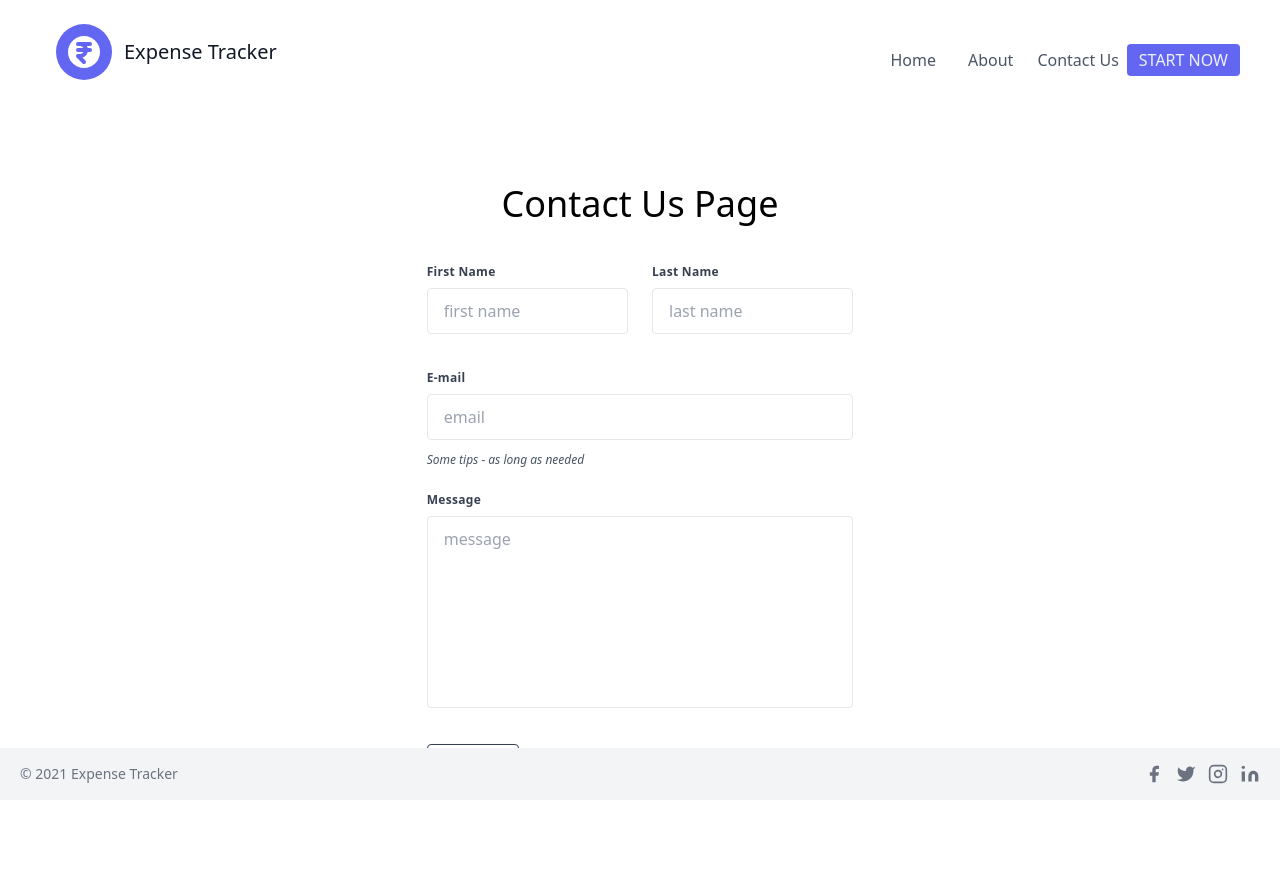
After one commit to Yash-s-Code-Camp/expense-tracker, a PHP site: page /contact.php in a window 1280 px wide. The commit adds this page. Run offline with PHP 8.4, Linux system fonts and the light colour scheme; some libraries are stand-ins or nearby versions.

Commit message:
About and Contact added

```diff
--- /dev/null
+++ b/src/contact.php
@@ -0,0 +1,55 @@
+<?php
+include "./layouts/top.php";
+
+?>
+
+<div class="m-auto w-full my-20">
+    <h1 class="text-4xl text-center mb-10">
+        Contact Us Page
+    </h1>
+    <form class="w-1/3 m-auto">
+  <div class="flex flex-wrap -mx-3 mb-6">
+    <div class="w-full md:w-1/2 px-3 mb-6 md:mb-0">
+      <label class="block  tracking-wide text-gray-700 text-xs font-bold mb-2" for="grid-first-name">
+        First Name
+      </label>
+      <input class="appearance-none block w-full  text-gray-700 border border-gray-200 rounded py-3 px-4 mb-3 leading-tight focus:outline-none focus:bg-white" id="grid-first-name" type="text" placeholder="first name">
+    </div>
+    <div class="w-full md:w-1/2 px-3">
+      <label class="block  tracking-wide text-gray-700 text-xs font-bold mb-2" for="grid-last-name">
+        Last Name
+      </label>
+      <input class="appearance-none block w-full  text-gray-700 border border-gray-200 rounded py-3 px-4 leading-tight focus:outline-none focus:bg-white focus:border-gray-500" id="grid-last-name" type="text" placeholder="last name">
+    </div>
+  </div>
+  <div class="flex flex-wrap -mx-3 mb-6">
+    <div class="w-full px-3">
+      <label class="block  tracking-wide text-gray-700 text-xs font-bold mb-2" for="grid-password">
+        E-mail
+      </label>
+      <input class="appearance-none block w-full  text-gray-700 border border-gray-200 rounded py-3 px-4 mb-3 leading-tight focus:outline-none focus:bg-white focus:border-gray-500" id="email" type="email" placeholder="email">
+      <p class="text-gray-600 text-xs italic">Some tips - as long as needed</p>
+    </div>
+  </div>
+  <div class="flex flex-wrap -mx-3 mb-6">
+    <div class="w-full px-3">
+      <label class="block  tracking-wide text-gray-700 text-xs font-bold mb-2" for="grid-password">
+        Message
+      </label>
+      <textarea class=" no-resize appearance-none block w-full  text-gray-700 border border-gray-200 rounded py-3 px-4 mb-3 leading-tight focus:outline-none focus:bg-white focus:border-gray-500 h-48 resize-none" id="message" placeholder="message"></textarea>
+    </div>
+  </div>
+  <div class="md:flex md:items-center">
+    <div class="md:w-1/3">
+      <button class="shadow bg-teal-400 hover:bg-teal-400 border border-gray-700 focus:shadow-outline focus:outline-none text-gray-900 text-2xl font-bold py-2 px-4 rounded" type="button">
+        Send
+      </button>
+    </div>
+    <div class="md:w-2/3"></div>
+  </div>
+</form>
+</div>
+
+<?php
+include "./layouts/bottom.php";
+?>
--- a/src/layouts/top.php
+++ b/src/layouts/top.php
@@ -9,6 +9,8 @@
   <meta name="viewport" content="width=device-width, initial-scale=1.0">
   <title>Expense Tracker</title>
   <link rel="stylesheet" href="style.css">
+  <link href="https://unpkg.com/tailwindcss@^2/dist/tailwind.min.css" rel="stylesheet">
+
   <script src="main.js" defer></script>
   <script src="https://cdnjs.cloudflare.com/ajax/libs/Chart.js/2.8.0/Chart.bundle.min.js" integrity="sha256-xKeoJ50pzbUGkpQxDYHD7o7hxe0LaOGeguUidbq6vis=" crossorigin="anonymous"></script>
   <link rel="stylesheet" href="https://cdnjs.cloudflare.com/ajax/libs/font-awesome/5.15.3/css/all.min.css">
--- a/src/style.css
+++ b/src/style.css
@@ -626,11 +626,11 @@ video {
 .z-10 {
 	z-index: 10;
 }
+.m-auto {
+	margin: auto;
+}
 .m-10 {
 	margin: 2.5rem;
-}
-.m-auto {
-	margin: auto;
 }
 .mx-10 {
 	margin-left: 2.5rem;
@@ -659,6 +659,17 @@ video {
 .mx-auto {
 	margin-left: auto;
 	margin-right: auto;
+}
+.-mx-3 {
+	margin-left: -0.75rem;
+	margin-right: -0.75rem;
+}
+.my-20 {
+	margin-top: 5rem;
+	margin-bottom: 5rem;
+}
+.mb-10 {
+	margin-bottom: 2.5rem;
 }
 .mt-10 {
 	margin-top: 2.5rem;
@@ -693,14 +704,17 @@ video {
 .mt-3 {
 	margin-top: 0.75rem;
 }
+.mr-2 {
+	margin-right: 0.5rem;
+}
 .mb-0 {
 	margin-bottom: 0px;
 }
-.mr-4 {
-	margin-right: 1rem;
+.mb-6 {
+	margin-bottom: 1.5rem;
 }
-.mr-2 {
-	margin-right: 0.5rem;
+.mb-3 {
+	margin-bottom: 0.75rem;
 }
 .flex {
 	display: flex;
@@ -750,6 +764,9 @@ video {
 .h-12 {
 	height: 3rem;
 }
+.h-48 {
+	height: 12rem;
+}
 .w-full {
 	width: 100%;
 }
@@ -815,6 +832,23 @@ video {
 }
 .cursor-pointer {
 	cursor: pointer;
+}
+.resize-none {
+	resize: none;
+}
+.resize-y {
+	resize: vertical;
+}
+.resize-x {
+	resize: horizontal;
+}
+.resize {
+	resize: both;
+}
+.appearance-none {
+	-webkit-appearance: none;
+	   -moz-appearance: none;
+	        appearance: none;
 }
 .flex-col {
 	flex-direction: column;
@@ -911,6 +945,18 @@ video {
 	--tw-border-opacity: 1;
 	border-color: rgba(31, 41, 55, var(--tw-border-opacity));
 }
+.border-red-500 {
+	--tw-border-opacity: 1;
+	border-color: rgba(239, 68, 68, var(--tw-border-opacity));
+}
+.border-gray-200 {
+	--tw-border-opacity: 1;
+	border-color: rgba(229, 231, 235, var(--tw-border-opacity));
+}
+.border-gray-700 {
+	--tw-border-opacity: 1;
+	border-color: rgba(55, 65, 81, var(--tw-border-opacity));
+}
 .bg-gray-100 {
 	--tw-bg-opacity: 1;
 	background-color: rgba(243, 244, 246, var(--tw-bg-opacity));
@@ -1082,6 +1132,10 @@ video {
 }
 .font-sans {
 	font-family: ui-sans-serif, system-ui, -apple-system, BlinkMacSystemFont, "Segoe UI", Roboto, "Helvetica Neue", Arial, "Noto Sans", sans-serif, "Apple Color Emoji", "Segoe UI Emoji", "Segoe UI Symbol", "Noto Color Emoji";
+}
+.text-4xl {
+	font-size: 2.25rem;
+	line-height: 2.5rem;
 }
 .text-lg {
 	font-size: 1.125rem;
@@ -1127,6 +1181,9 @@ video {
 .uppercase {
 	text-transform: uppercase;
 }
+.italic {
+	font-style: italic;
+}
 .leading-7 {
 	line-height: 1.75rem;
 }
@@ -1135,6 +1192,12 @@ video {
 }
 .leading-relaxed {
 	line-height: 1.625;
+}
+.leading-tight {
+	line-height: 1.25;
+}
+.tracking-wider {
+	letter-spacing: 0.05em;
 }
 .tracking-wide {
 	letter-spacing: 0.025em;
@@ -1214,6 +1281,10 @@ video {
 }
 .shadow-lg {
 	--tw-shadow: 0 10px 15px -3px rgba(0, 0, 0, 0.1), 0 4px 6px -2px rgba(0, 0, 0, 0.05);
+	box-shadow: var(--tw-ring-offset-shadow, 0 0 #0000), var(--tw-ring-shadow, 0 0 #0000), var(--tw-shadow);
+}
+.shadow {
+	--tw-shadow: 0 1px 3px 0 rgba(0, 0, 0, 0.1), 0 1px 2px 0 rgba(0, 0, 0, 0.06);
 	box-shadow: var(--tw-ring-offset-shadow, 0 0 #0000), var(--tw-ring-shadow, 0 0 #0000), var(--tw-shadow);
 }
 .outline-none {
@@ -1335,24 +1418,16 @@ video {
 		width: 33.333333%;
 	}
 
-	.md\:w-2\/5 {
-		width: 40%;
-	}
-
-	.md\:w-5\/12 {
-		width: 41.666667%;
-	}
-
-	.md\:w-6\/12 {
-		width: 50%;
-	}
-
-	.md\:w-3\/6 {
-		width: 50%;
+	.md\:w-2\/3 {
+		width: 66.666667%;
 	}
 
 	.md\:flex-row {
 		flex-direction: row;
+	}
+
+	.md\:items-center {
+		align-items: center;
 	}
 
 	.md\:border-none {
```
Also changed, not shown: other parts of src/style.css (+32 -12 lines), src/about.php (added, +23 -0 lines).
